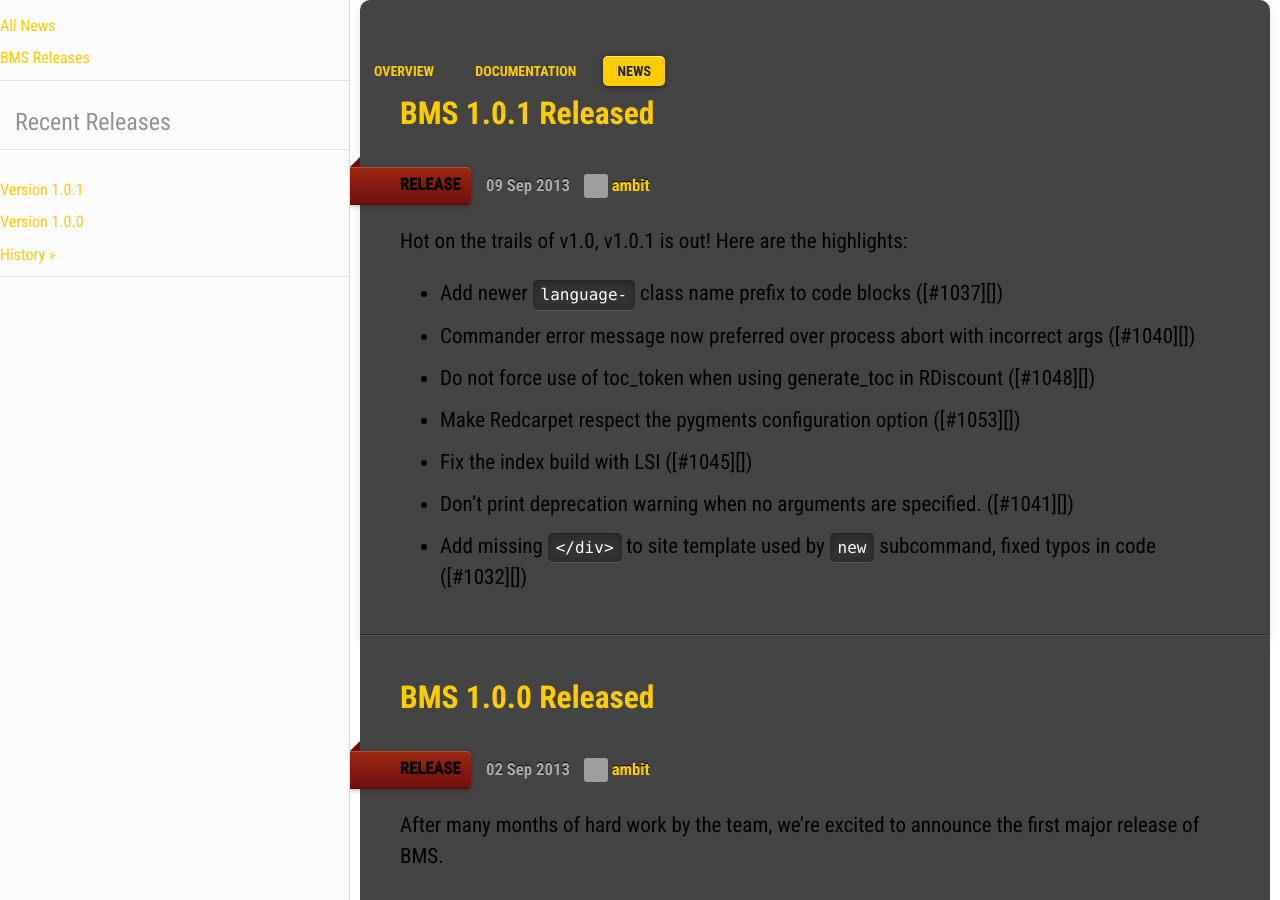
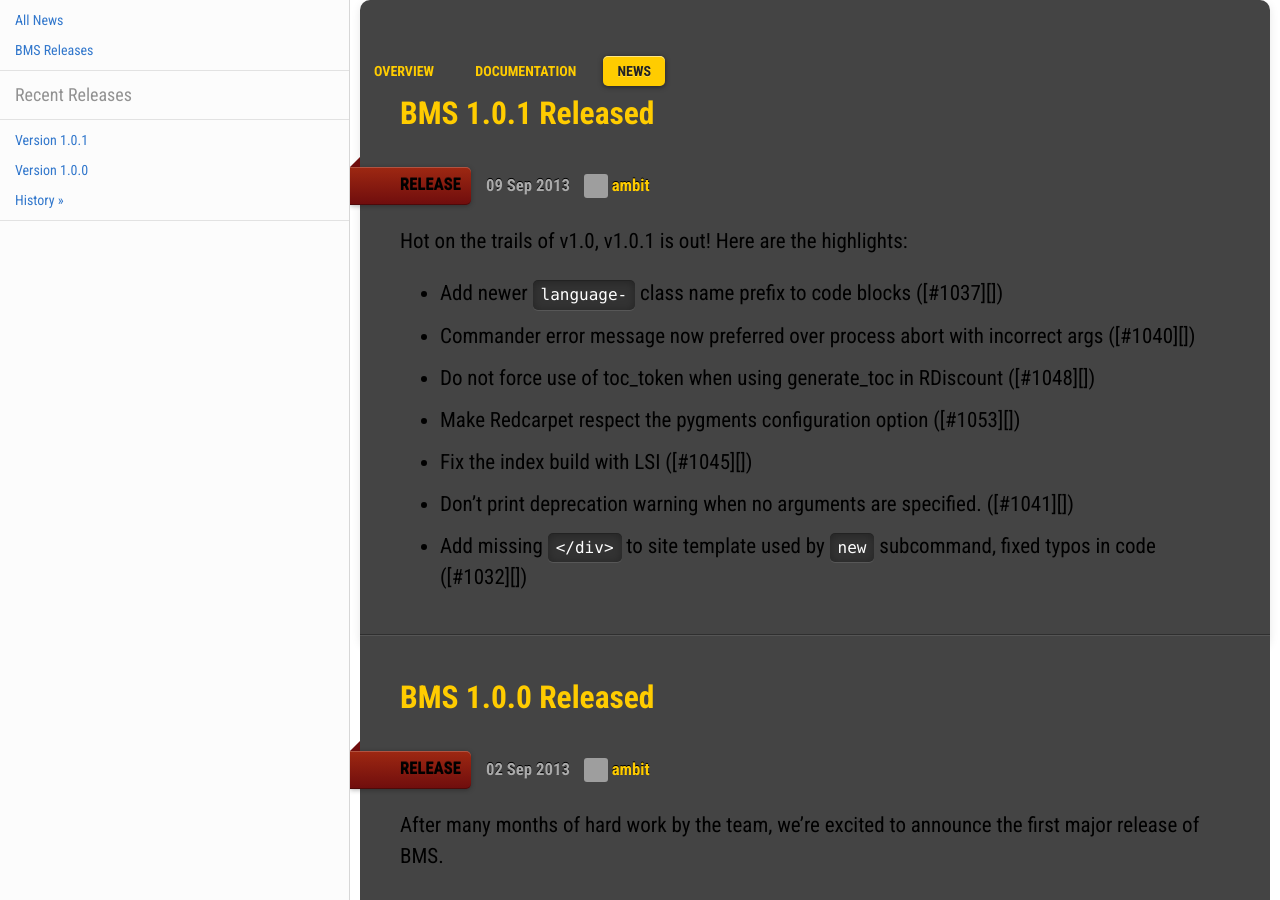
Before and after one commit to ambit/bms-support, a Jekyll site: the page built from news/index.md, in a window 1280 px wide. Built offline with Jekyll 4.4.1, drawn with Linux system fonts in a browser that asks for light colours; nearby versions of some CDN libraries; grey boxes are pictures that could not be loaded.

Commit message:
LeftPane Text

```diff
--- a/css/style.css
+++ b/css/style.css
@@ -484,15 +484,13 @@
 
 /* Right-side nav - used by both docs and news */
 
-aside {
-}
-
-aside h4 {
+#leftPane h4 {
   width: 350px;
+  margin: 0;
   padding: 12px 15px 12px 15px;
-  font-size: 24px;
+  font-size: 18px;
   font-weight: 400;
-  line-height: 30px;
+  line-height: 24px;
   color: #929292;
   border-bottom: 1px solid #e2e2e2;
   -webkit-box-sizing: border-box;
@@ -500,9 +498,10 @@
   box-sizing: border-box;
 }
 
-aside ul {
+#leftPane ul {
   width: 350px;
-  padding: 5px 0 0;
+  margin: 0;
+  padding: 0;
   position: relative;
   border-bottom: 1px solid #e2e2e2;
   -webkit-box-sizing: border-box;
@@ -510,33 +509,22 @@
   box-sizing: border-box;
 }
 
-aside ul:first-child {
-  margin-top: 0;
-}
-
-aside li {
-  list-style-type: none;
-  margin: 10px 0;
+#leftPane li {
+  margin: 10px 0 10px 15px;
+  padding: 0;
+  line-height: 20px;
   font-size: 14px;
   color: #777777;
   position: relative;
+  list-style-type: none;
 }
 
-aside li a {
-  font-size: 16px;
+#leftPane li a {
+  font-size: 14px;
+  color: #3177cc;
+  text-decoration: none;
+  cursor: pointer;
   position: relative
-}
-
-aside li.current a:before {
-  content: "";
-  border-color: transparent transparent transparent #444;
-  border-style: solid;
-  border-width: 10px;
-  width: 0;
-  height: 0;
-  position: absolute;
-  top: 0;
-  left: -30px;
 }
 
 
```
